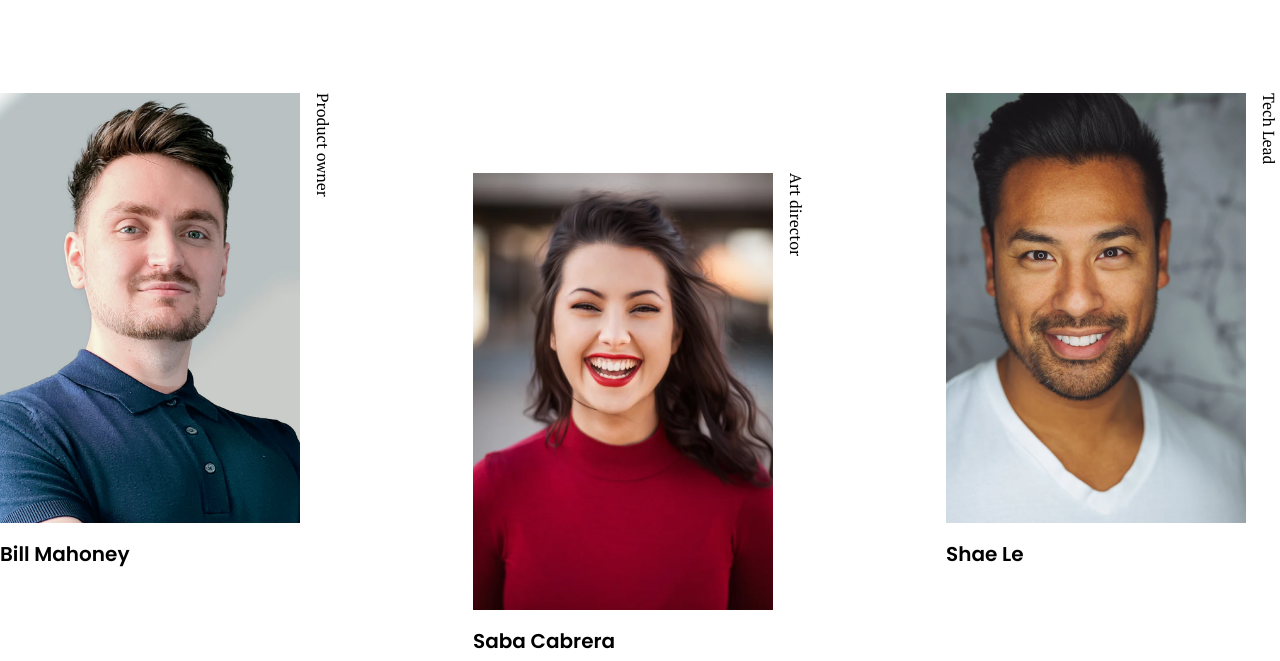
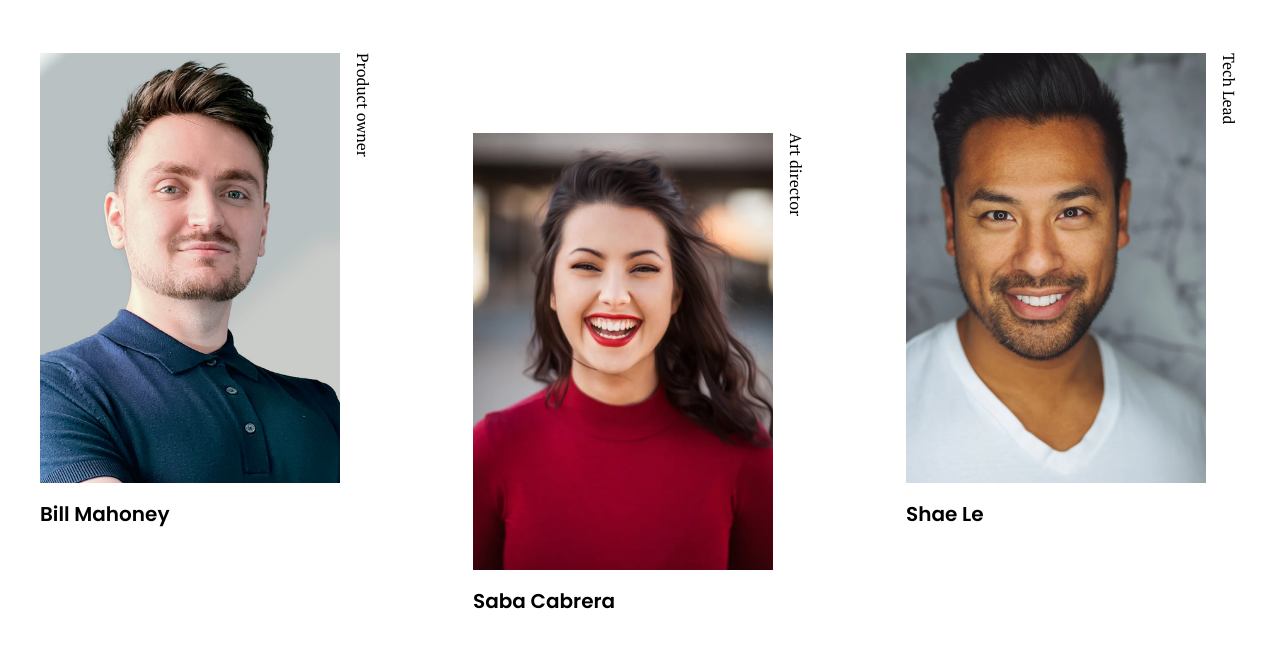
Before and after one commit to maqsudtolipov/my-team-page, a website: page index.html in a window 1280 px wide. Shown: the part 285-946 px from the top of the page. Drawn offline with Linux system fonts and the light colour scheme.

Commit message:
Fix container padding

```diff
--- a/sass/style.scss
+++ b/sass/style.scss
@@ -18,7 +18,7 @@ body {
 .container {
   max-width: 140rem;
   margin: 0 auto;
-  padding: 4rem 0;
+  padding:0 4rem;
 }
 
 /*** LAYOUT ***/
```
Also changed, not shown: css/style.css.
